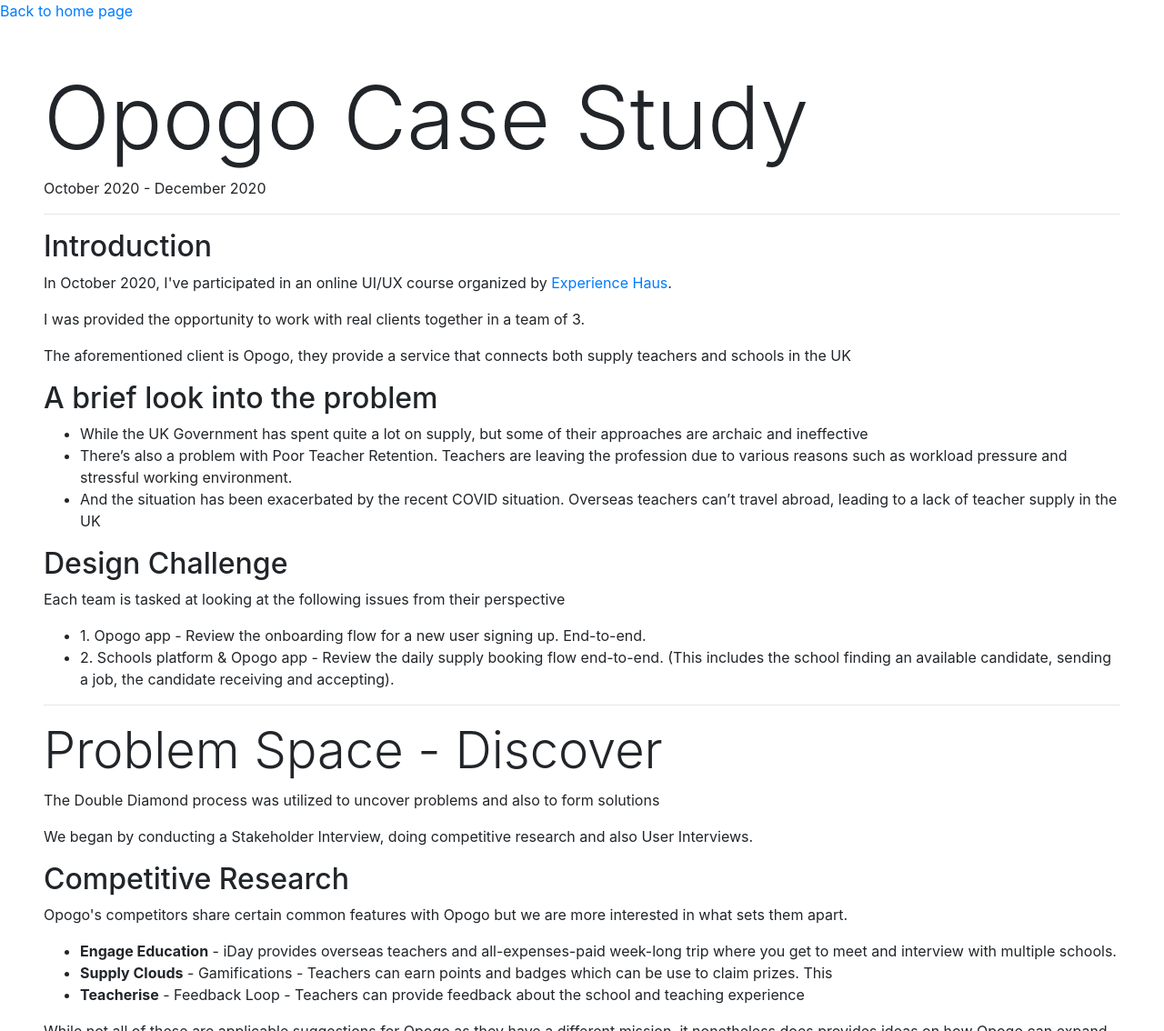
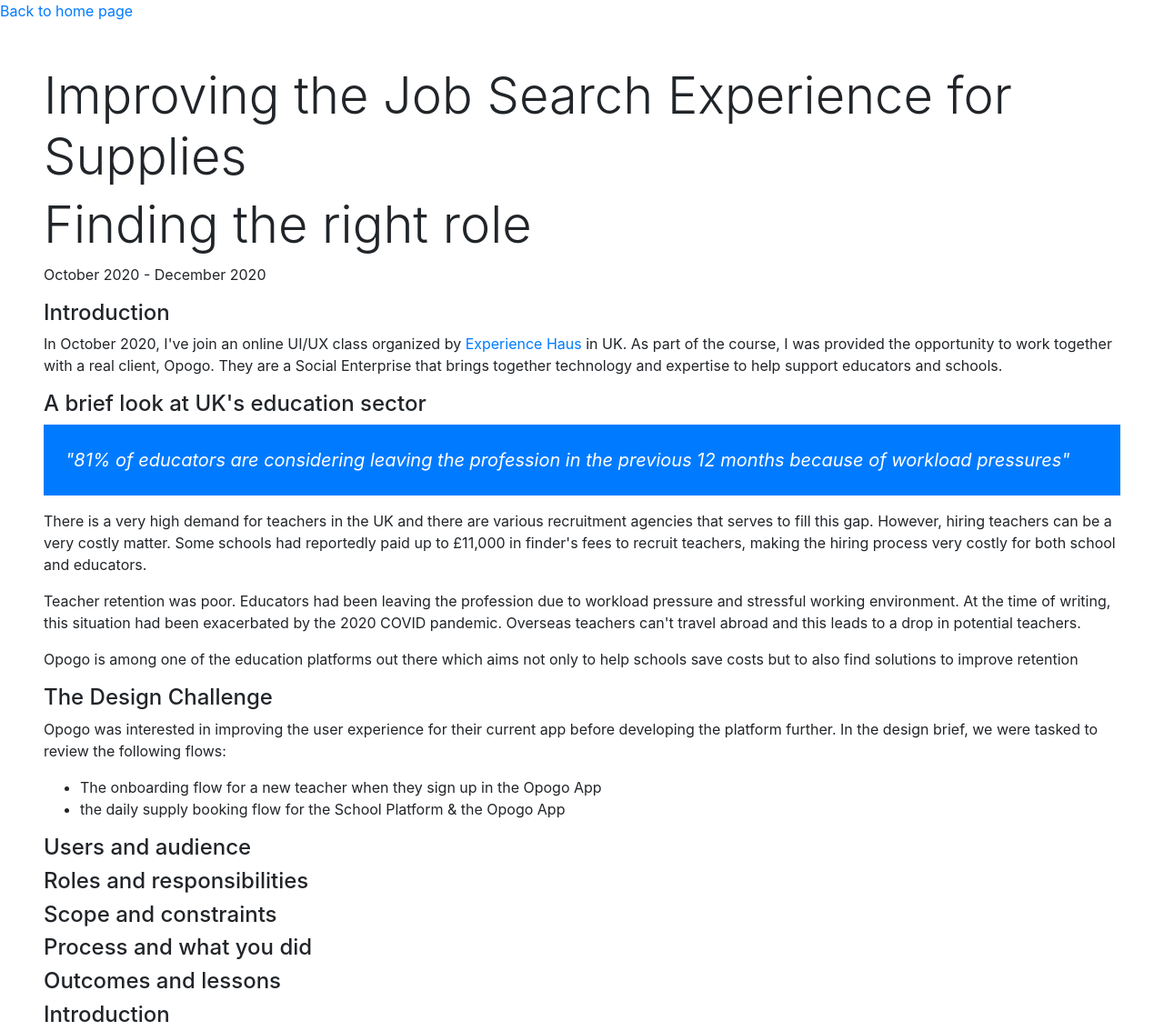
Before and after one commit to jjmok/case-study, a plain HTML site: page opogo.html in a window 1280 px wide. Shown: the top 1134 px of the page at 91% size. Drawn offline with nearby package versions, Linux system fonts and the light colour scheme.

Commit message:
further writings

```diff
--- a/opogo.html
+++ b/opogo.html
@@ -14,31 +14,51 @@
 <body>
   <a href="index.html">Back to home page</a>
   <div class="p-5">
-    <h1 class="display-1">Opogo Case Study</h1>
+    <h1 class="display-4">Improving the Job Search Experience for Supplies</h1>
+    <h1 class="display-4">Finding the right role</h1>
     <p>October 2020 - December 2020</p>
-    <hr>
-    <h2>Introduction</h2>
 
-    <p>In October 2020, I've participated in an online UI/UX course organized by <a target=”_blank” href="https://experiencehaus.com/">Experience Haus</a>.</p>
-    <p>I was provided the opportunity to work with real clients together in a team of 3.</p>
-    <p>The aforementioned client is Opogo, they provide a service that connects both supply teachers and schools in the UK </p>
+    <h2 class="h4">Introduction</h2>
 
-    <h2>A brief look into the problem</h2>
+    <p>In October 2020, I've join an online UI/UX class organized by <a target=”_blank” href="https://experiencehaus.com/">Experience Haus</a> in UK. As part of the course, I was provided the opportunity to work together with a real client, Opogo. They are a Social Enterprise that brings together technology and expertise to help support educators and schools.
+
+    </p>
+
+    <h2 class="h4">A brief look at UK's education sector</h2>
+
+    <blockquote class="blockquote bg-primary text-white p-4 italic">
+      <em>"81% of educators are considering leaving the profession in the previous 12 months because of workload pressures"</em>
+    </blockquote>
+
+    <p>There is a very high demand for teachers in the UK and there are various recruitment agencies that serves to fill this gap. However, hiring teachers can be a very costly matter. Some schools had reportedly paid up to £11,000 in finder's fees to recruit teachers, making the hiring process very costly for both school and educators. </p>
+
+    <p>Teacher retention was poor. Educators had been leaving the profession due to workload pressure and stressful working environment. At the time of writing, this situation had been exacerbated by the 2020 COVID pandemic. Overseas teachers can't travel abroad and this leads to a drop in potential teachers.</p>
+
+    <p> Opogo is among one of the education platforms out there which aims not only to help schools save costs but to also find solutions to improve retention</p>
+
+    <h2 class="h4">The Design Challenge</h2>
+    <p>Opogo was interested in improving the user experience for their current app before developing the platform further. In the design brief, we were tasked to review the following flows:</p>
 
     <ul>
-      <li>While the UK Government has spent quite a lot on supply, but some of their approaches are archaic and ineffective</li>
-      <li>There’s also a problem with Poor Teacher Retention. Teachers are leaving the profession due to various reasons such as workload pressure and stressful working environment.</li>
-      <li>And the situation has been exacerbated by the recent COVID situation. Overseas teachers can’t travel abroad, leading to a lack of teacher supply in the UK</li>
+      <li>The onboarding flow for a new teacher when they sign up in the Opogo App</li>
+      <li>the daily supply booking flow for the School Platform & the Opogo App </li>
     </ul>
 
-    <h2>Design Challenge</h2>
-    <p>Each team is tasked at looking at the following issues from their perspective</p>
-    <ul>
-      <li>1. Opogo app - Review the onboarding flow for a new user signing up. End-to-end.</li>
-      <li>2. Schools platform & Opogo app - Review the daily supply booking flow end-to-end. (This includes the school finding an available candidate, sending a job, the candidate receiving and accepting).</li>
-    </ul>
 
-    <hr>
+    <h2 class="h4">Users and audience</h2>
+
+    <h2 class="h4">Roles and responsibilities</h2>
+
+    <h2 class="h4">Scope and constraints</h2>
+
+    <h2 class="h4">Process and what you did</h2>
+
+    <h2 class="h4">Outcomes and lessons</h2>
+
+    <h2 class="h4">Introduction</h2>
+
+
+
 
     <h1 class="display-4">Problem Space - Discover</h1>
     <p>The Double Diamond process was utilized to uncover problems and also to form solutions</p>
```
Also changed, not shown: index.html (+3 -1 lines).
